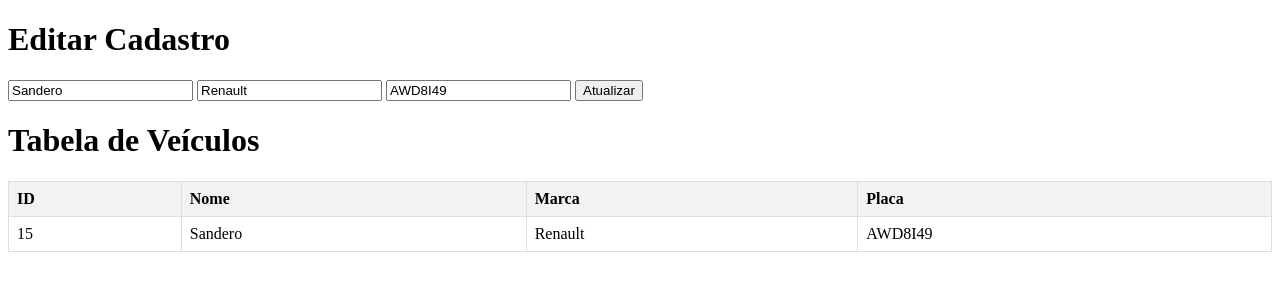
After one commit to eliass0usa/CrudCarros-Django, a Django app: page /core/editar/15 in a window 1280 px wide. The commit adds this page. Shown: the top 300 px of the page. Run offline with Django 5.2, Linux system fonts and the light colour scheme; data comes from the database, SQL or seed files in the repository; both versions use the stored data as it was after the commit.

Commit message:
feat: operations crud

```diff
--- a/core/models.py
+++ b/core/models.py
@@ -1,9 +1,9 @@
 from django.db import models
 
 class Carro(models.Model):
-  nome = models.CharField(max_length=50, null=False, default="exemplo")
-  marca = models.CharField(max_length=100, null=False, default="exemplo")
-  placa = models.CharField(max_length=8, null=False, default="exemplo")
+  nome = models.CharField(max_length=50, null=False, default="")
+  marca = models.CharField(max_length=100, null=False, default="")
+  placa = models.CharField(max_length=8, null=False, default="")
 
   def __str__(self):
     return "{} | {} | {}".format(self.nome, self.marca, self.placa)
--- /dev/null
+++ b/core/templates/update.html
@@ -0,0 +1,44 @@
+<!DOCTYPE html>
+<html lang="en">
+
+<head>
+  <meta charset="UTF-8">
+  <meta name="viewport" content="width=device-width, initial-scale=1.0">
+  <title>Editor</title>
+</head>
+
+<body>
+  <h1>Editar Cadastro</h1>
+  <form action="{% url 'update' carro.id %}" method="post">
+    {% csrf_token %}
+    <input type="text" name="nome" value="{{carro.nome}}">
+    <input type="text" name="marca" value="{{carro.marca}}">
+    <input type="text" name="placa" value="{{carro.placa}}">
+    <button type="submit">Atualizar</button>
+  </form>
+
+</body>
+
+</html>
+
+<div class="Tabela">
+  <h1>Tabela de Veículos</h1>
+  <table style="border-collapse: collapse; width: 100%; text-align: left; margin: 20px 0;">
+    <thead>
+      <tr style="background-color: #f2f2f2;">
+        <th style="border: 1px solid #ddd; padding: 8px;">ID</th>
+        <th style="border: 1px solid #ddd; padding: 8px;">Nome</th>
+        <th style="border: 1px solid #ddd; padding: 8px;">Marca</th>
+        <th style="border: 1px solid #ddd; padding: 8px;">Placa</th>
+      </tr>
+    </thead>
+    <tbody>
+      <tr>
+        <td style="border: 1px solid #ddd; padding: 8px;">{{ carro.id }}</td>
+        <td style="border: 1px solid #ddd; padding: 8px;">{{ carro.nome }}</td>
+        <td style="border: 1px solid #ddd; padding: 8px;">{{ carro.marca }}</td>
+        <td style="border: 1px solid #ddd; padding: 8px;">{{ carro.placa }}</td>
+      </tr>
+    </tbody>
+  </table>
+</div>
--- a/core/urls.py
+++ b/core/urls.py
@@ -1,9 +1,11 @@
 from django.contrib import admin
 from django.urls import path, include
-from .views import home, salvar
+from .views import home, salvar, editar, update, delete
 
 urlpatterns = [
     path('', home),
     path('salvar/', salvar, name="salvar"),
-
+    path('editar/<int:id>', editar, name="editar"),
+    path('update/<int:id>', update, name="update"),
+    path('delete/<int:id>', delete, name="delete"),
 ]
--- a/core/views.py
+++ b/core/views.py
@@ -1,4 +1,4 @@
-from django.shortcuts import render
+from django.shortcuts import render, redirect
 from .models import Carro
 
 def home(request):
@@ -12,3 +12,24 @@ def salvar(request):
   Carro.objects.create(nome=cnome, marca=cmarca, placa=cplaca)
   carros = Carro.objects.all()
   return render(request, "index.html", {'carros':carros})
+
+def editar(request, id):
+  carro = Carro.objects.get(id=id)
+  return render(request, "update.html", {"carro":carro})
+
+def update(request, id):
+  cnome = request.POST.get("nome")
+  cmarca = request.POST.get("marca")
+  cplaca = request.POST.get("placa")
+  carro = Carro.objects.get(id=id)
+
+  carro.nome = cnome
+  carro.marca = cmarca
+  carro.placa = cplaca
+  carro.save()
+  return redirect(home)
+
+def delete(request, id):
+  carro = Carro.objects.get(id=id)
+  carro.delete()
+  return redirect(home)
```
Also changed, not shown: core/templates/index.html (+25 -4 lines), db.sqlite3.
